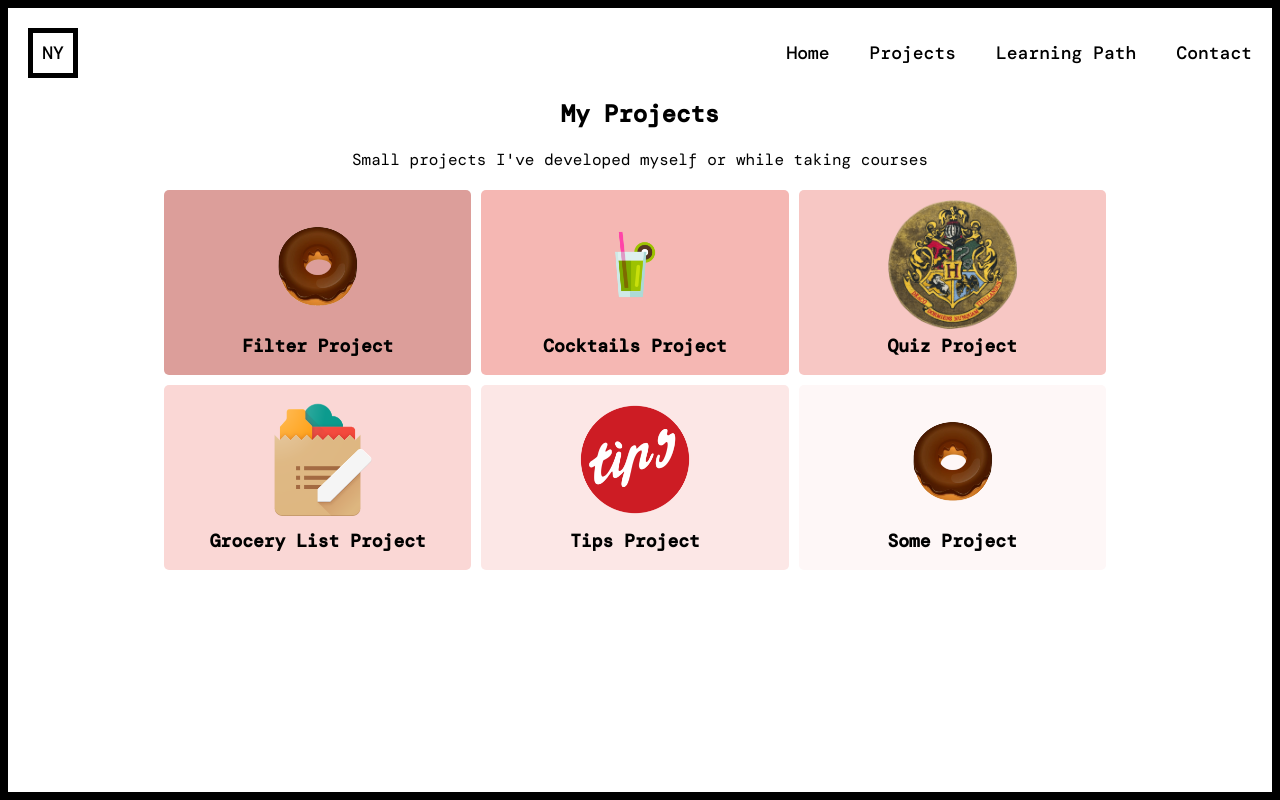
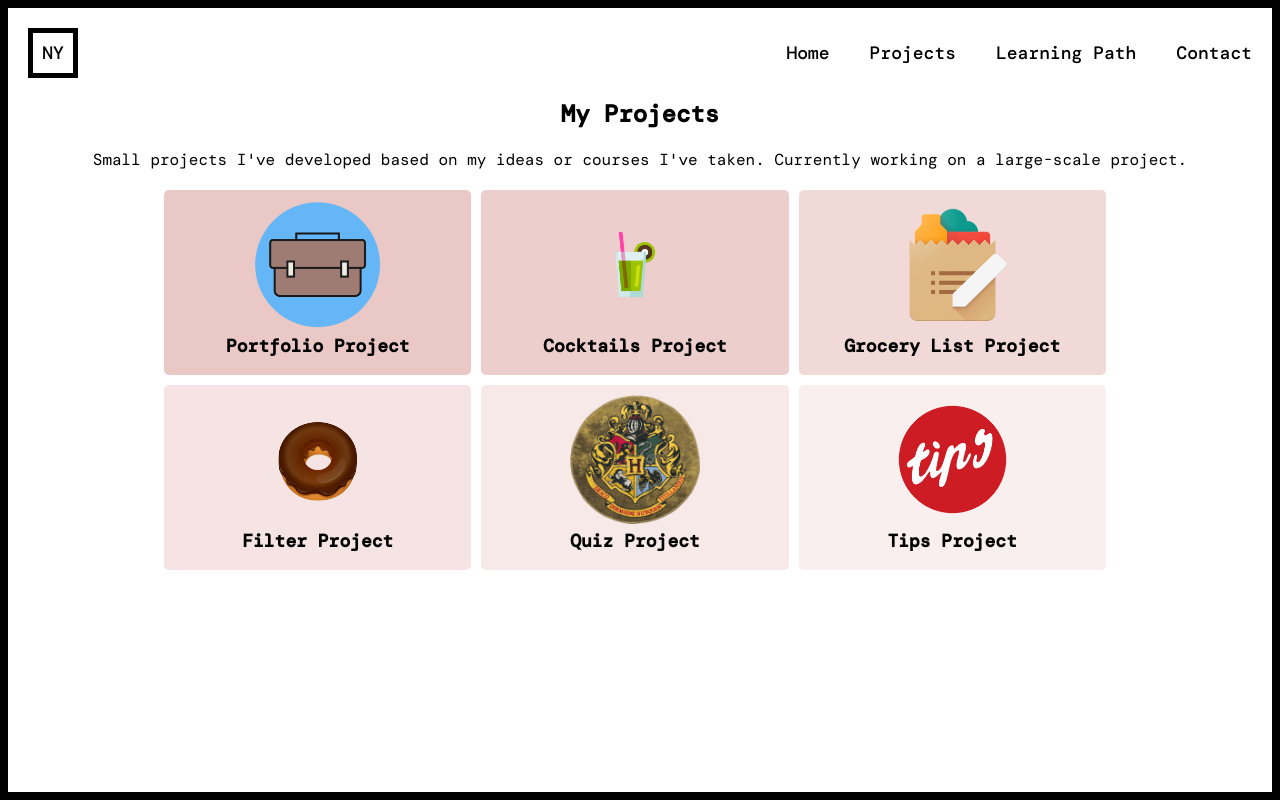
Before and after one commit to dnd1993/Portfolio-Project, a React (Create React App) app: page /projects in a window 1280 px wide. Built offline with nearby package versions, Linux system fonts and the light colour scheme; a web font is replaced by a local one.

Commit message:
updated colors

```diff
--- a/public/index.html
+++ b/public/index.html
@@ -2,7 +2,6 @@
 <html lang="en">
   <head>
     <meta charset="utf-8" />
-    <link rel="icon" href="%PUBLIC_URL%/favicon.ico" />
     <meta name="viewport" content="width=device-width, initial-scale=1" />
     <meta name="theme-color" content="#000000" />
     <meta
@@ -17,13 +16,13 @@
       src="https://kit.fontawesome.com/64f80f2f01.js"
       crossorigin="anonymous"
     ></script>
+    <link rel="icon" type="image/png" href="img/logo.PNG" />
     <link rel="preconnect" href="https://fonts.googleapis.com" />
     <link rel="preconnect" href="https://fonts.gstatic.com" crossorigin />
     <link
       href="https://fonts.googleapis.com/css2?family=DM+Mono:wght@300;400;500&display=swap"
       rel="stylesheet"
     />
-    <link rel="apple-touch-icon" href="%PUBLIC_URL%/logo192.png" />
     <!--
       manifest.json provides metadata used when your web app is installed on a
       user's mobile device or desktop. See https://developers.google.com/web/fundamentals/web-app-manifest/
--- a/src/components/Card.js
+++ b/src/components/Card.js
@@ -14,7 +14,9 @@ const Card = ({ project }) => {
       <div className="card-back">
         <p>{about}</p>
         <button>
-          <a href={url}>Visit Website</a>
+          <a href={url} target="_blank" rel="noopener noreferrer">
+            Visit Website
+          </a>
         </button>
       </div>
     </article>
--- a/src/components/Contact.js
+++ b/src/components/Contact.js
@@ -24,8 +24,24 @@ export const Contact = () => {
             <span>
               <i className="fab fa-linkedin"></i>
             </span>
-            <a href="https://www.linkedin.com/in/yananazarenkoca">
+            <a
+              href="https://www.linkedin.com/in/yananazarenkoca"
+              target="_blank"
+              rel="noopener noreferrer"
+            >
               Profile in Linkedin
+            </a>
+          </li>
+          <li className="contact-list-item">
+            <span>
+              <i className="fab fa-facebook"></i>
+            </span>
+            <a
+              href="https://www.facebook.com/yana.nazarenko.524"
+              target="_blank"
+              rel="noopener noreferrer"
+            >
+              Facebook Page
             </a>
           </li>
         </ul>
--- a/src/components/Home.css
+++ b/src/components/Home.css
@@ -7,6 +7,7 @@
 .my-photo-container {
   width: 90vw;
   height: 70vh;
+  overflow: hidden;
 }
 .my-photo {
   width: 100%;
@@ -14,6 +15,14 @@
   object-fit: cover;
   display: inline;
   margin-top: 2rem;
+}
+.about-me {
+  text-align: justify;
+  margin-top: 2rem;
+}
+.about-me p {
+  width: 90vw;
+  text-indent: 2rem;
 }
 @media only screen and (max-width: 600px) {
   .section-main h1 {
--- a/src/components/Home.js
+++ b/src/components/Home.js
@@ -12,6 +12,23 @@ export const Home = () => {
         <div className="my-photo-container">
           <img src={MyPhoto} alt="Yana Nazarenko" className="my-photo" />
         </div>
+        <article className="about-me">
+          <p>
+            These unprecedented times gave me the opportunity to switch to the
+            sphere I've always been passionate about.
+          </p>
+          <p>
+            I've been a mathematics tutor for many years and it allowed me to
+            use and develop my analytical and logical skills on a daily basis
+            but it always felt that there was one more step I needed to make.
+            And with Web Development I finally started doing something I truly
+            enjoy to the full extent.
+          </p>
+          <p>
+            When I don't teach or study, I like doing sports, playing chess,
+            hiking (as you can see on a photo above) and meeting new people.
+          </p>
+        </article>
       </section>
     </>
   );
--- a/src/components/Learning.css
+++ b/src/components/Learning.css
@@ -23,39 +23,39 @@
 }
 
 .past {
-  border-color: rgb(20, 158, 20);
+  border-color: #303581;
 }
 
 .past h2 {
-  color: rgb(20, 158, 20);
+  color: #303581;
 }
 
 .past li {
-  background-color: rgb(20, 158, 20);
+  background-color: #303581;
 }
 
 .present {
-  border-color: rgb(34, 32, 180);
+  border-color: #4b53be;
 }
 
 .present h2 {
-  color: rgb(34, 32, 180);
+  color: #4b53be;
 }
 
 .present li {
-  background-color: rgb(34, 32, 180);
+  background-color: #4b53be;
 }
 
 .future {
-  border-color: rgb(238, 136, 87);
+  border-color: #ad2a5a;
 }
 
 .future h2 {
-  color: rgb(238, 136, 87);
+  color: #ad2a5a;
 }
 
 .future li {
-  background-color: rgb(238, 136, 87);
+  background-color: #ad2a5a;
 }
 
 .courses-list-item {
--- a/src/components/Projects.js
+++ b/src/components/Projects.js
@@ -8,7 +8,10 @@ export const Projects = () => {
   return (
     <section className="section-projects">
       <h1>My Projects</h1>
-      <p>Small projects I've developed myself or while taking courses</p>
+      <p>
+        Small projects I've developed based on my ideas or courses I've taken.
+        Currently working on a large-scale project.
+      </p>
       <div className="projects-container">
         {projects.map((project) => (
           <Card key={project.id} project={project} />
--- a/src/projectsData.js
+++ b/src/projectsData.js
@@ -1,62 +1,63 @@
 const projects = [
   {
     id: 1,
-    name: "Filter Project",
-    about:
-      "Filtering, searching for products (Vanilla JS). Responsive design. ",
-    background: "#dc9e9a",
-    alt: "Doughnut Logo",
-    img: "/img/doughnut.png",
-    url: "https://github.com/dnd1993/filter-project",
+    name: "Portfolio Project",
+    about: "SPA (React Router). Responsive Design. CSS animation.",
+    background: "#eac8c6",
+    alt: "Portfolio logo",
+    img: "/img/portfolio.png",
+    url: "https://github.com/dnd1993/Portfolio-Project",
   },
   {
     id: 2,
     name: "Cocktails Project",
     about:
       "Fetching Data, searching for products. Single-page app (React hooks)",
-    background: "#f5b7b3",
+    background: "#eccecc",
     alt: "Cocktail Logo",
     img: "/img/cocktail.png",
     url: "https://github.com/dnd1993/cocktails",
   },
   {
     id: 3,
+    name: "Grocery List Project",
+    about:
+      "CRUD project created with useReducer. Working with React Hooks and Local Storage",
+    background: "#f0d9d7",
+    alt: "Groceries logo",
+    img: "/img/shop.png",
+    url: "https://github.com/dnd1993/Grocery_list",
+  },
+
+  {
+    id: 4,
+    name: "Filter Project",
+    about: "Filtering, searching for products (Vanilla JS). CSS. ",
+    background: "#f5e4e3",
+    alt: "Doughnut Logo",
+    img: "/img/doughnut.png",
+    url: "https://github.com/dnd1993/filter-project",
+  },
+
+  {
+    id: 5,
     name: "Quiz Project",
     about:
       "Conditional rendering, working with arrays (Vanilla JS). Note: not responsive",
-    background: "#f7c7c4",
+    background: "#f7e9e8",
     alt: "9 3/4 logo",
     img: "/img/harry.png",
     url: "https://github.com/dnd1993/HP-Quiz",
   },
   {
-    id: 4,
-    name: "Grocery List Project",
-    about:
-      "CRUD project created with useReducer. Working with React Hooks and Local Storage",
-    background: "#fad7d5",
-    alt: "Groceries logo",
-    img: "/img/shop.png",
-    url: "https://github.com/dnd1993/Grocery_list",
-  },
-  {
-    id: 5,
+    id: 6,
     name: "Tips Project",
     about: "IIFE, event listeners, working with inputs",
-    background: "#fce7e6",
+    background: " #f9efee",
     alt: "Dollar logo",
     img: "/img/tips.png",
     url: "https://github.com/dnd1993/calculate-tips",
   },
-  {
-    id: 6,
-    name: "Some Project",
-    about: "Some description",
-    background: "#fef7f7",
-    alt: "Some logo",
-    img: "/img/doughnut.png",
-    url: "https://github.com/dnd1993/filter-project",
-  },
 ];
 
 export default projects;
```
Also changed, not shown: public/img/logo.PNG (added), public/img/portfolio.png (added).
